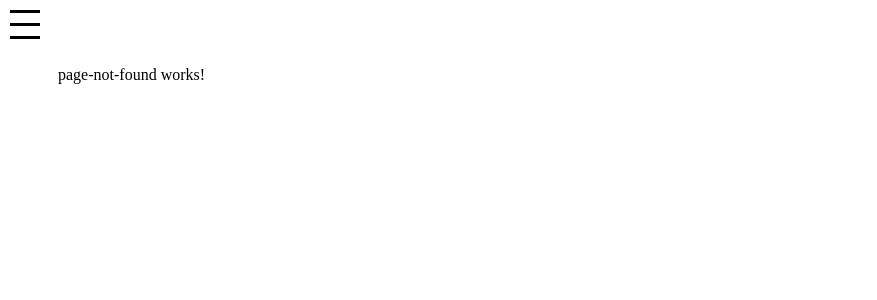
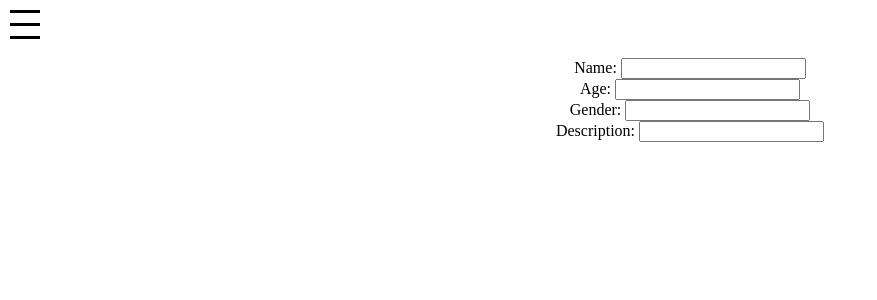
Before and after one commit to vikytech/angularDemo, an Angular app: page /registration-form in a window 1280 px wide. Shown: the top 300 px of the page, without its empty margins (0-877 px from the left). Built offline with nearby package versions, Linux system fonts and the light colour scheme.

Commit message:
Added registration form component

```diff
--- a/src/app/app-routing.module.ts
+++ b/src/app/app-routing.module.ts
@@ -3,11 +3,13 @@ import { RouterModule, Routes } from '@angular/router';
 import { DoorComponent} from './door/door.component'
 import { MainDoorComponent} from './main-door/main-door.component'
 import { PageNotFoundComponent } from './page-not-found/page-not-found.component';
+import { RegistrationFormComponent } from './registration-form/registration-form.component';
 
 const routes: Routes = [
   { path: '' , redirectTo: 'door', pathMatch: 'full' },
   { path: 'door' , component: DoorComponent },
   { path: 'main-door', component: MainDoorComponent},
+  { path: 'registration-form', component: RegistrationFormComponent },
   { path: '**', component: PageNotFoundComponent}
 ];
 
@@ -19,4 +21,4 @@ const routes: Routes = [
   declarations: []
 })
 export class AppRoutingModule { }
-export const appRoutingComponents = [ DoorComponent, MainDoorComponent, PageNotFoundComponent]
+export const appRoutingComponents = [ DoorComponent, MainDoorComponent, PageNotFoundComponent, RegistrationFormComponent]
--- a/src/app/app.module.ts
+++ b/src/app/app.module.ts
@@ -1,18 +1,23 @@
 import { BrowserModule } from '@angular/platform-browser';
 import { NgModule } from '@angular/core';
+import { FormsModule, ReactiveFormsModule } from '@angular/forms';
 
 import { AppComponent } from './app.component';
 import { SideBarComponent } from './side-bar/side-bar.component';
 import { AppRoutingModule, appRoutingComponents } from './app-routing.module';
 import { PageNotFoundComponent } from './page-not-found/page-not-found.component';
+import { RegistrationFormComponent } from './registration-form/registration-form.component';
+
 
 @NgModule({
   declarations: [
-    AppComponent, appRoutingComponents, SideBarComponent, PageNotFoundComponent
+    AppComponent, appRoutingComponents, SideBarComponent, PageNotFoundComponent, RegistrationFormComponent
   ],
   imports: [
     BrowserModule,
-    AppRoutingModule
+    AppRoutingModule,
+    FormsModule,
+    ReactiveFormsModule
   ],
   providers: [],
   bootstrap: [AppComponent]
--- /dev/null
+++ b/src/app/registration-form/registration-form.component.html
@@ -0,0 +1,27 @@
+<div id="registration-form">
+
+  <div class="form-element">
+      <label> Name:
+         <input type="text" [formControl]="name">
+     </label>
+   </div>
+
+  <div class="form-element">
+    <label> Age:
+      <input type="text" [formControl]="age">
+    </label>
+  </div>
+
+  <div class="form-element">
+    <label> Gender:
+      <input type="text" [formControl]="gender">
+    </label>
+  </div>
+
+  <div class="form-element">
+    <label> Description:
+       <input type="text" [formControl]="description">
+    </label>
+  </div>
+
+</div>
--- /dev/null
+++ b/src/app/registration-form/registration-form.component.scss
@@ -0,0 +1,6 @@
+#registration-form{
+    .form-element{
+     display: flex;
+     justify-content: space-around;
+    }
+}
--- /dev/null
+++ b/src/app/registration-form/registration-form.component.ts
@@ -0,0 +1,22 @@
+import { Component, OnInit } from '@angular/core';
+import { FormControl } from '@angular/forms';
+
+
+@Component({
+  selector: 'app-registration-form',
+  templateUrl: './registration-form.component.html',
+  styleUrls: ['./registration-form.component.scss']
+})
+export class RegistrationFormComponent implements OnInit {
+
+  name = new FormControl('');
+  age = new FormControl('');
+  gender = new FormControl('');
+  description = new FormControl('');
+
+  constructor() { }
+
+  ngOnInit() {
+  }
+
+}
--- a/src/app/side-bar/side-bar.component.html
+++ b/src/app/side-bar/side-bar.component.html
@@ -8,6 +8,7 @@
     <ul class="menu-items">
       <a routerLink='/door'><li (click)=toggleSideBar() class="menu-items-item">Door</li></a>
       <a routerLink='/main-door'><li (click)=toggleSideBar() class="menu-items-item">Main Door</li></a>
+      <a routerLink='/registration-form'><li (click)=toggleSideBar() class="menu-items-item"> Registration Form</li></a>
     </ul>
   </nav>
 </div>
```
Also changed, not shown: 1 other file (tests, documents, lock files or other folders).
